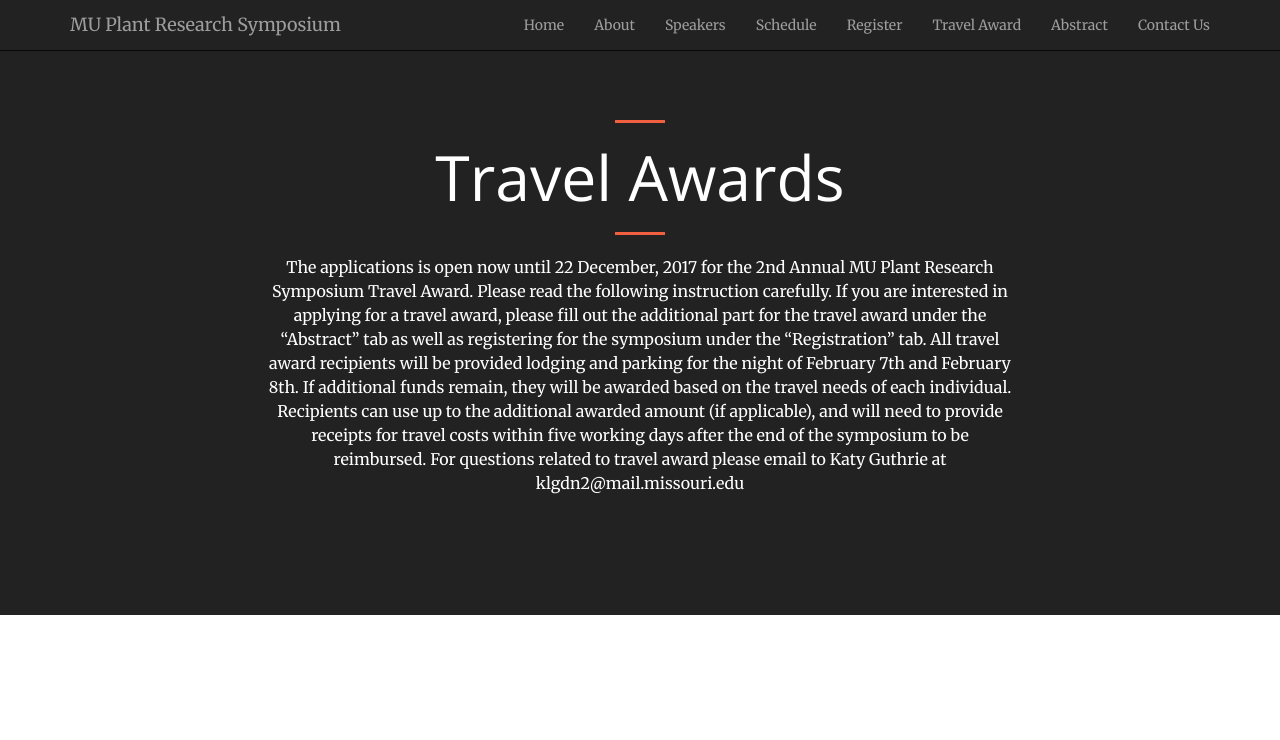
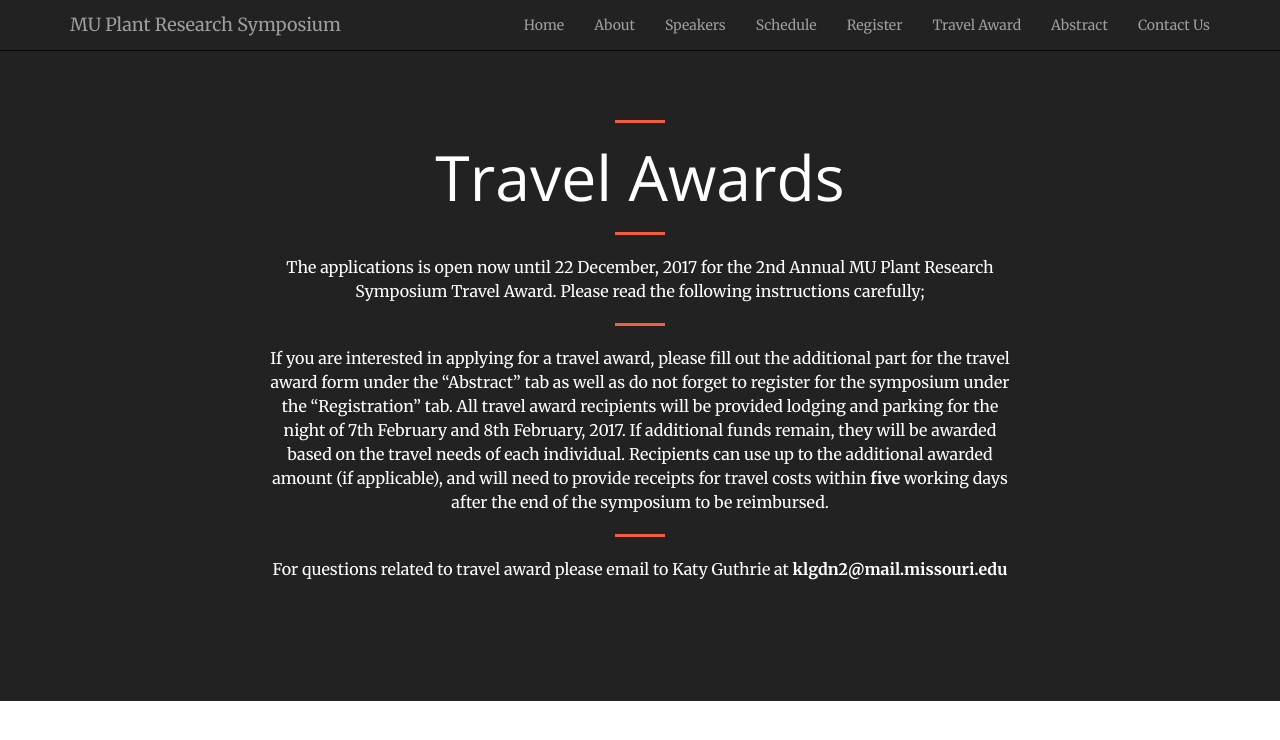
Before and after one commit to mupioneersymposium/mupioneersymposium.github.io, a Jekyll site: the page built from travel.md, in a window 1280 px wide. Shown: the top 740 px of the page. Built offline with Jekyll 4.4.1, drawn with Linux system fonts in a browser that asks for light colours.

Commit message:
Update travel.md
updates info

```diff
--- a/travel.md
+++ b/travel.md
@@ -6,6 +6,8 @@ layout: regular
 # Travel Awards
 <hr style="clear: both;" />
 
-The applications is open now until 22 December, 2017 for the 2nd Annual MU Plant Research Symposium Travel Award. Please read the following instruction carefully.
-If you are interested in applying for a travel award, please fill out the additional part for the travel award under the "Abstract" tab  as well as registering for the symposium under the “Registration” tab. All travel award recipients will be provided lodging and parking for the night of February 7th and February 8th. If additional funds remain, they will be awarded based on the travel needs of each individual. Recipients can use up to the additional awarded amount (if applicable), and will need to provide receipts for travel costs within five working days after the end of the symposium to be reimbursed.
-For questions related to travel award please email to Katy Guthrie at klgdn2@mail.missouri.edu
+The applications is open now until 22 December, 2017 for the 2nd Annual MU Plant Research Symposium Travel Award. Please read the following instructions carefully;
+<hr style="clear: both;" />
+If you are interested in applying for a travel award, please fill out the additional part for the travel award form under the "Abstract" tab  as well as do not forget to register for the symposium under the “Registration” tab. All travel award recipients will be provided lodging and parking for the night of 7th February and 8th February, 2017. If additional funds remain, they will be awarded based on the travel needs of each individual. Recipients can use up to the additional awarded amount (if applicable), and will need to provide receipts for travel costs within **five** working days after the end of the symposium to be reimbursed.
+<hr style="clear: both;" />
+For questions related to travel award please email to Katy Guthrie at **klgdn2@mail.missouri.edu**
```
